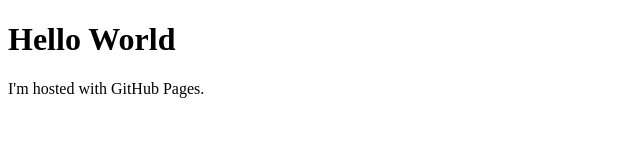
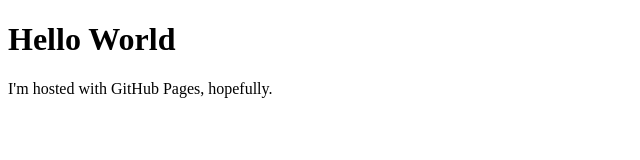
Before and after one commit to jfreeman/jfreeman.github.io, a plain HTML site: page index.html in a window 1280 px wide. Shown: the full height of the page, 0-640 px from the left. Drawn offline with Linux system fonts and the light colour scheme.

Commit message:
made a small edit
edited the homepage

```diff
--- a/index.html
+++ b/index.html
@@ -2,6 +2,6 @@
 <html>
 <body>
 <h1>Hello World</h1>
-<p>I'm hosted with GitHub Pages.</p>
+<p>I'm hosted with GitHub Pages, hopefully.</p>
 </body>
 </html>
```
